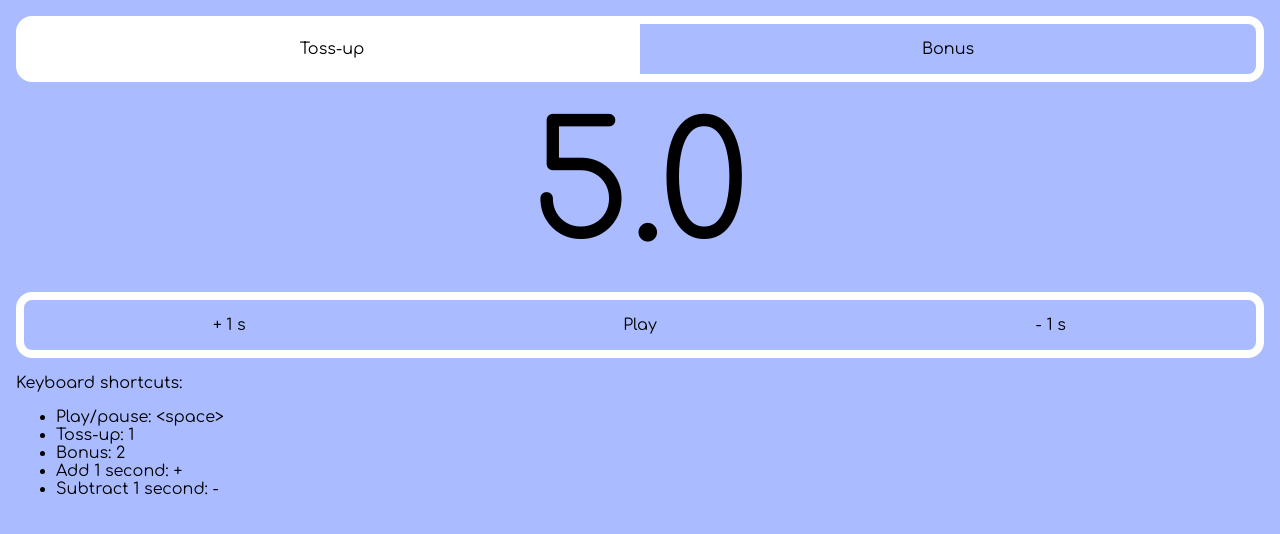
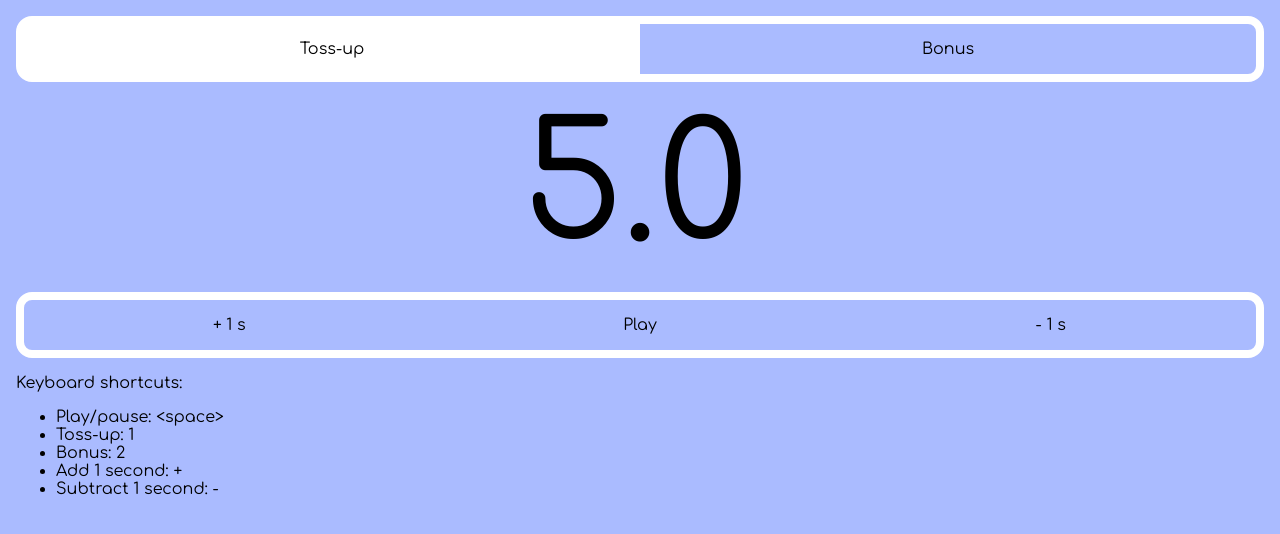
Before and after one commit to FlyOrBoom/slapbowl, a plain HTML site: page index.html in a window 1280 px wide. Drawn offline with Linux system fonts and the light colour scheme.

Commit message:
Alignment

```diff
--- a/index.html
+++ b/index.html
@@ -6,6 +6,8 @@
     <meta name='description' content='Simple timer for Science Bowl.'>
     <meta name='author' content='Xing'>
     <meta name='viewport' content='width=device-width, initial-scale=1'>
+    <link href="https://fonts.googleapis.com/css2?family=Comfortaa&display=swap" rel="stylesheet">
+
     <style>
 @font-face {
   font-family: Comfortaa;
@@ -13,7 +15,7 @@
 }
 html, body{
   font-size: 16px;
-  font-family: Comfortaa, Helvetica, sans-serif
+  font-family: Comfortaa, Helvetica, sans-serif;
 }
 body {
   margin: 1rem;
@@ -46,9 +48,17 @@ label:hover {
 }
 #timer {
   display: flex;
-  align-items: center;
+  align-items: stretch;
   justify-content: center;
   font-size: 20vmin;
+}
+#timer>:first-child{
+  text-align: right;
+  flex: 1;
+}
+#timer>:last-child{
+  text-align: left;
+  flex: 1;
 }
     </style>
   </head>
@@ -59,7 +69,7 @@ label:hover {
   <input name=mode type=radio id=bonus>
   <label for=bonus>Bonus</label>
 </form>
-<output id=timer></output>
+<time id=timer></time>
 <form id=time>
   <input id=add type=button>
   <label for=add>+ 1 s</label>
@@ -148,7 +158,7 @@ function draw(){
   pause.nextElementSibling.textContent =
     pause.checked ? 'Play' : 'Pause'
 
-  timer.value = (time/1000).toFixed(1)
+  timer.innerHTML = (time/1000).toFixed(1).split('.').map(a => '<span>'+a+'</span>').join('.')
   requestAnimationFrame(draw)
 }
 draw()
```
